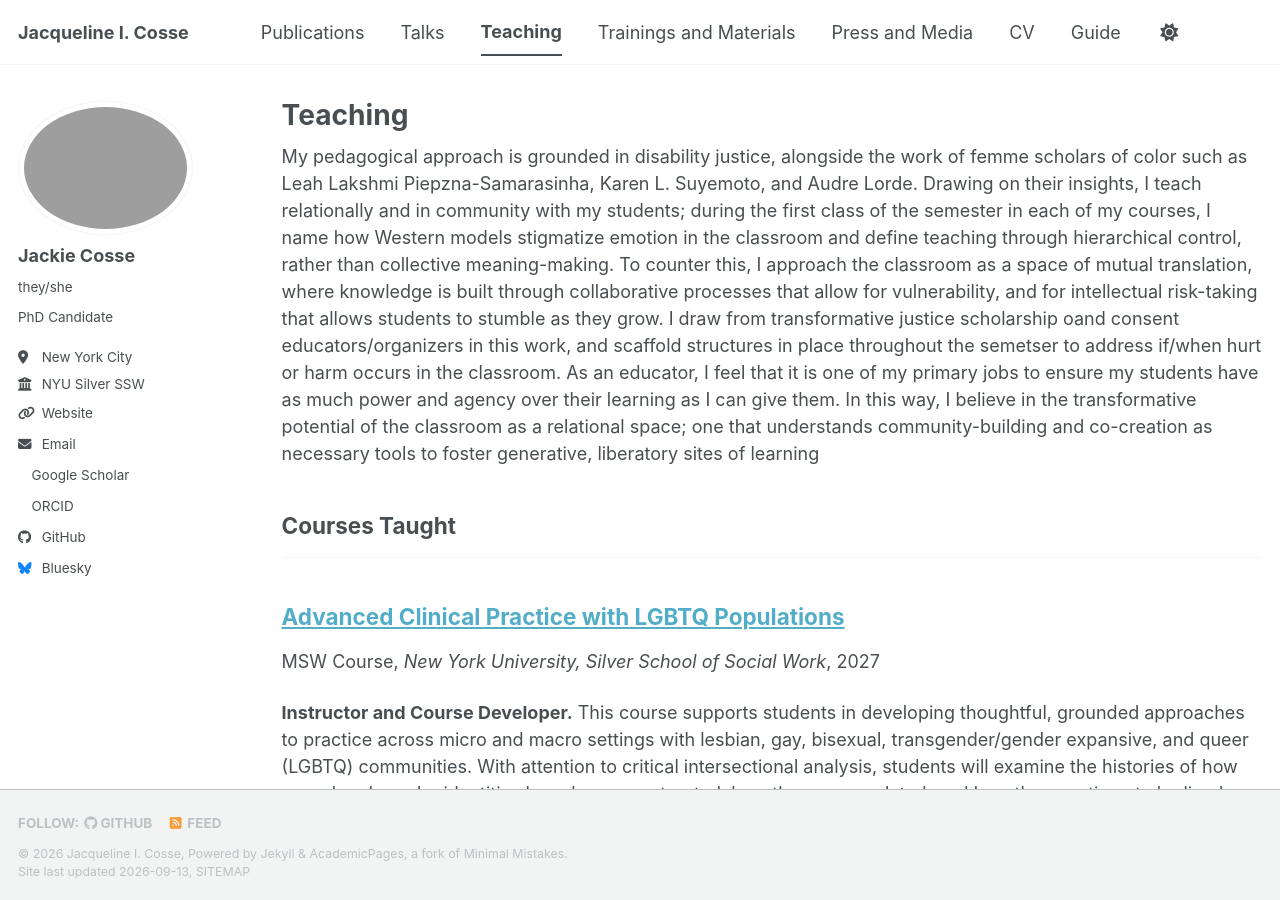
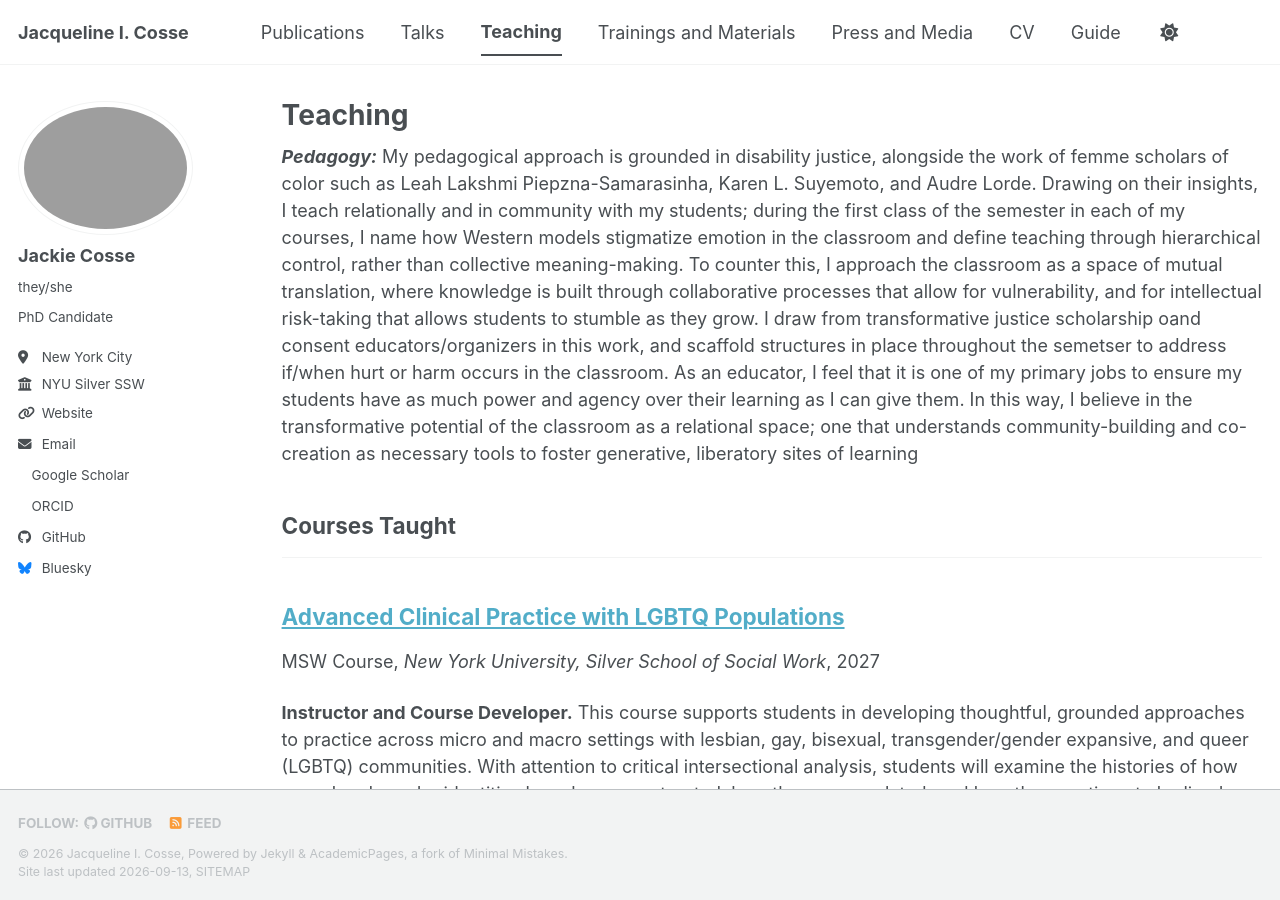
Before and after one commit to jackiecosse/jackiecosse.com, a Jekyll site: the page built from _pages/teaching.html, in a window 1280 px wide and 900 px high. Built offline with Jekyll 4.4.1, drawn with Linux system fonts in a browser that asks for light colours; a style sheet for code colours, icons or effects is not loaded.

Commit message:
Update teaching.html

```diff
--- a/_pages/teaching.html
+++ b/_pages/teaching.html
@@ -7,7 +7,7 @@
 
 {% include base_path %}
 
-My pedagogical approach is grounded in disability justice, alongside the work of femme scholars of color such as Leah Lakshmi Piepzna-Samarasinha, Karen L. Suyemoto, and Audre Lorde. Drawing on their insights, I teach relationally and in community with my students; during the first class of the semester in each of my courses, I name how Western models stigmatize emotion in the classroom and define teaching through hierarchical control, rather than collective meaning-making. To counter this, I approach the classroom as a space of mutual translation, where knowledge is built through collaborative processes that allow for vulnerability, and for intellectual risk-taking that allows students to stumble as they grow. I draw from transformative justice scholarship oand consent educators/organizers in this work, and scaffold structures in place throughout the semetser to address if/when hurt or harm occurs in the classroom.
+<em><strong>Pedagogy:</strong></em> My pedagogical approach is grounded in disability justice, alongside the work of femme scholars of color such as Leah Lakshmi Piepzna-Samarasinha, Karen L. Suyemoto, and Audre Lorde. Drawing on their insights, I teach relationally and in community with my students; during the first class of the semester in each of my courses, I name how Western models stigmatize emotion in the classroom and define teaching through hierarchical control, rather than collective meaning-making. To counter this, I approach the classroom as a space of mutual translation, where knowledge is built through collaborative processes that allow for vulnerability, and for intellectual risk-taking that allows students to stumble as they grow. I draw from transformative justice scholarship oand consent educators/organizers in this work, and scaffold structures in place throughout the semetser to address if/when hurt or harm occurs in the classroom.
 
 As an educator, I feel that it is one of my primary jobs to ensure my students have as much power and agency over their learning as I can give them. In this way, I believe in the transformative potential of the classroom as a relational space; one that understands community-building and co-creation as necessary tools to foster generative, liberatory sites of learning
 
```
